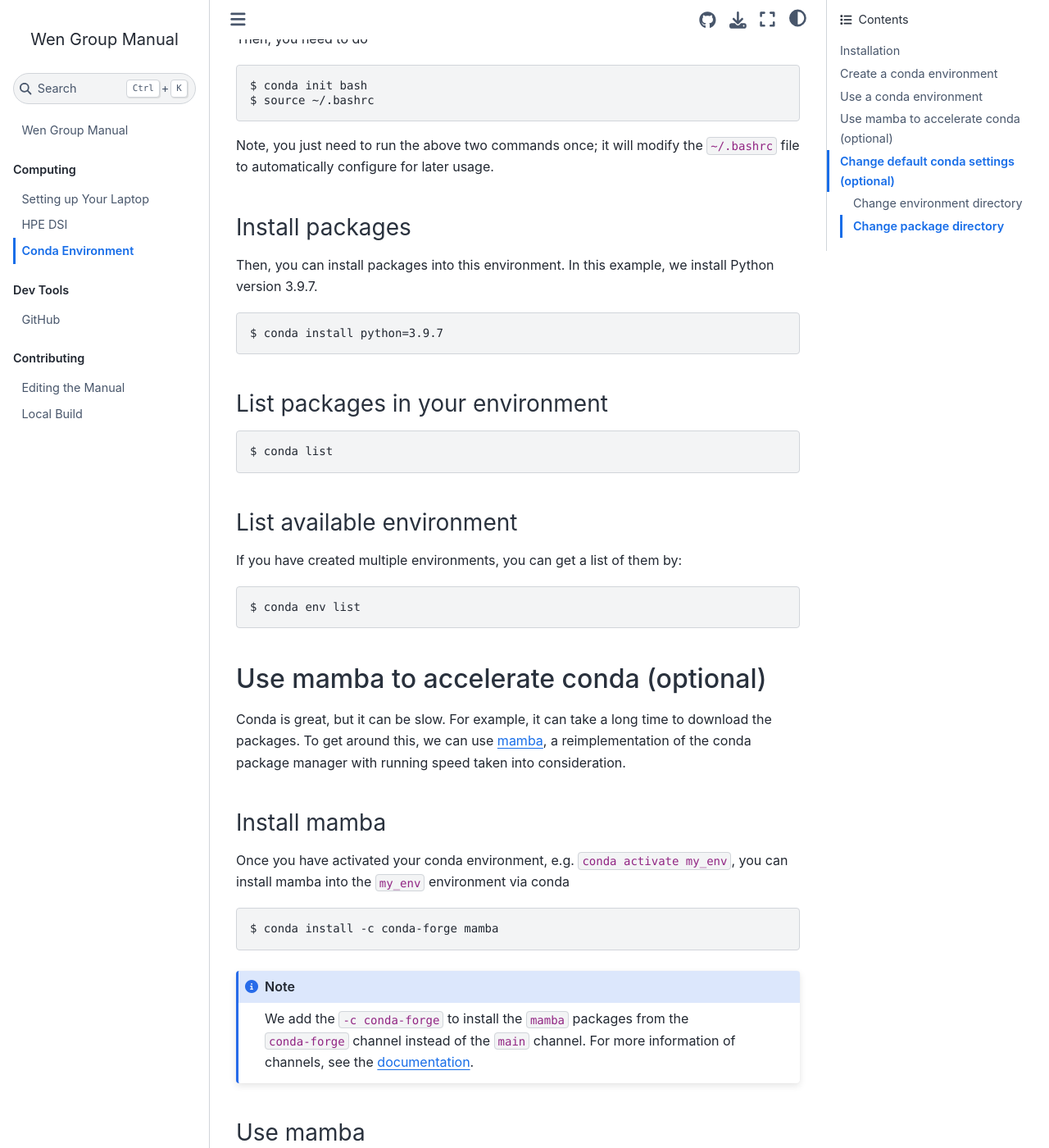
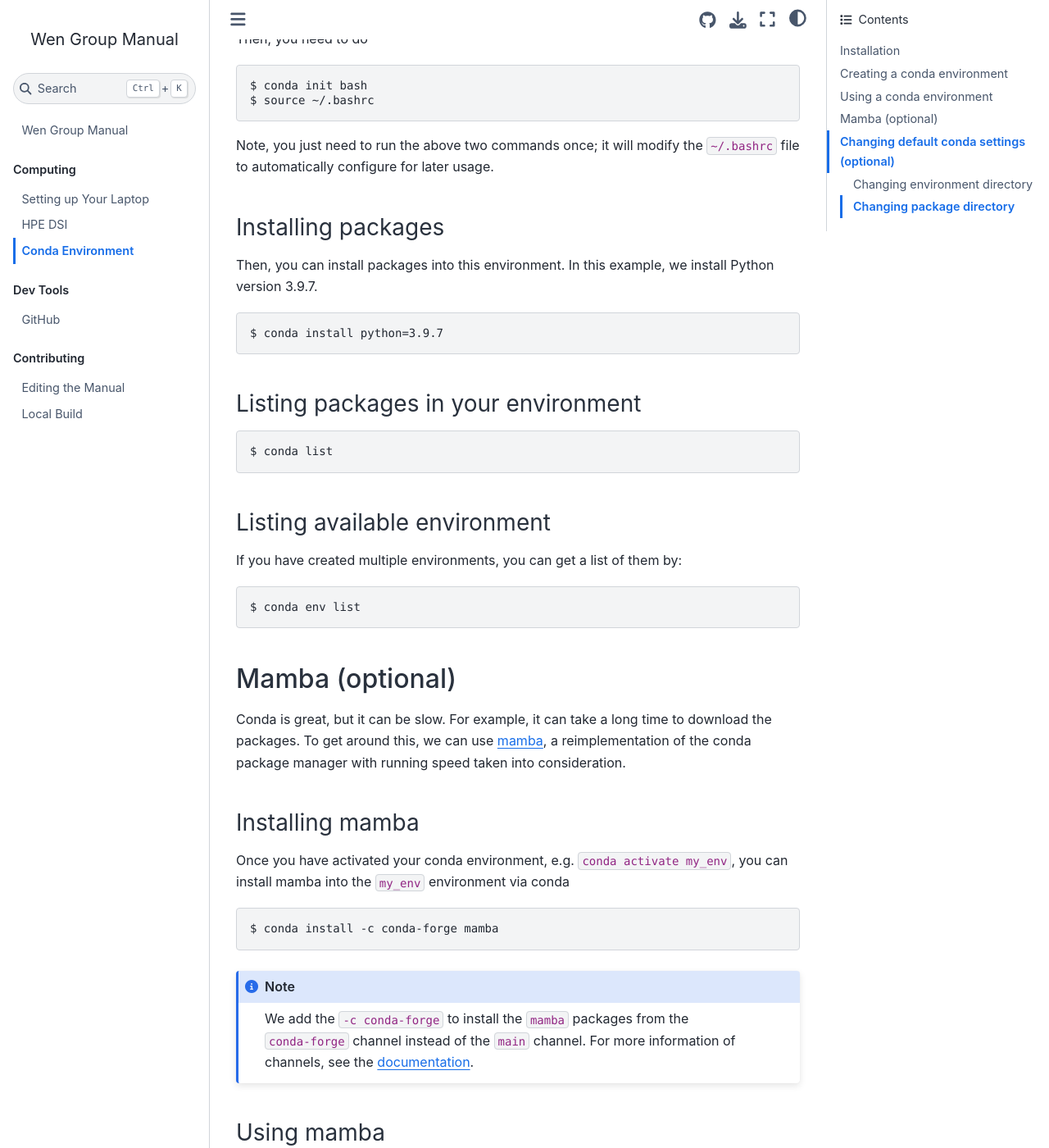
Before and after one commit to wengroup/group_manual, a Jupyter Book: the page built from docs/computing/conda.md, in a window 1280 px wide and 1400 px high, scrolled down 1853 px. Shown: the whole window at 82% size. Built offline with Jupyter Book 1.0.4 settings and Sphinx 7.4.7 and the Sphinx Book theme 1.1.4, drawn with Linux system fonts in a browser that asks for light colours; some of the changed text lies outside the part shown.

Commit message:
Update title to be nouns

````diff
--- a/docs/computing/conda.md
+++ b/docs/computing/conda.md
@@ -61,7 +61,7 @@ You can add the above line to your `~/.bashrc`. Then it will be automatically lo
 :::
 ::::
 
-## Create a conda environment
+## Creating a conda environment
 
 Once conda is installed, create a new environment using the below command. In this example, we create an environment named `my_env` (you can create multiple environments with different names).
 
@@ -69,7 +69,7 @@ Once conda is installed, create a new environment using the below command. In th
 $ conda create --name my_env
 ```
 
-## Use a conda environment
+## Using a conda environment
 
 To use the `my_env` conda environment, first activate it by:
 
@@ -103,7 +103,7 @@ $ source ~/.bashrc
 
 Note, you just need to run the above two commands once; it will modify the `~/.bashrc` file to automatically configure for later usage.
 
-### Install packages
+### Installing packages
 
 Then, you can install packages into this environment. In this example, we install Python version 3.9.7.
 
@@ -111,13 +111,13 @@ Then, you can install packages into this environment. In this example, we instal
 $ conda install python=3.9.7
 ```
 
-### List packages in your environment
+### Listing packages in your environment
 
 ```
 $ conda list
 ```
 
-### List available environment
+### Listing available environment
 
 If you have created multiple environments, you can get a list of them by:
 
@@ -125,11 +125,11 @@ If you have created multiple environments, you can get a list of them by:
 $ conda env list
 ```
 
-## Use mamba to accelerate conda (optional)
+## Mamba (optional)
 
 Conda is great, but it can be slow. For example, it can take a long time to download the packages. To get around this, we can use [mamba](https://github.com/mamba-org/mamba), a reimplementation of the conda package manager with running speed taken into consideration.
 
-### Install mamba
+### Installing mamba
 
 Once you have activated your conda environment, e.g. `conda activate my_env`, you can install mamba into the `my_env` environment via conda
 
@@ -141,7 +141,7 @@ $ conda install -c conda-forge mamba
 We add the `-c conda-forge` to install the `mamba` packages from the `conda-forge` channel instead of the `main` channel. For more information of channels, see the [documentation](https://docs.conda.io/projects/conda/en/latest/user-guide/concepts/channels.html).
 ```
 
-### Use mamba
+### Using mamba
 
 You can use `mamba` to do pretty much everything that `conda` can do by replacing the `conda` command by the `mamba` command. For example, you can install `pymatgen` via
 
@@ -149,7 +149,7 @@ You can use `mamba` to do pretty much everything that `conda` can do by replacin
 $ mamba install -c conda-forge pymatgen
 ```
 
-## Change default conda settings (optional)
+## Changing default conda settings (optional)
 
 ```{warning}
 This is not needed on your Mac; skip it.
@@ -157,7 +157,7 @@ This is not needed on your Mac; skip it.
 This is optional on HPE DSI clusters, but it is good to do it.
 ```
 
-### Change environment directory
+### Changing environment directory
 
 By default, if we create a new environment, it will be stored in the `$HOME` directory (e.g. `/home/<username>/.conda/envs`).
 Conda environments can sometimes get quite big, but each of us only has a quota of 10G for `$HOME`. This can easily lead to out-of-quota problem. We can change the default environment directory to avoid this.
@@ -205,7 +205,7 @@ which means `/project/wen/<username>/conda/envs` is now configured as the defaul
 
 Alternatively, you can open `~/.condarc` to see all the changes you've made. You can even directly edit it to remove the changes or add new ones.
 
-### Change package directory
+### Changing package directory
 
 Similarly, by default, when you install a package, it will first be downloaded to a place in your `$HOME`, i.e. `/home/<username>/.conda/pkgs`). You can change the default package storage directory as well to avoid out-of-quota problems.
 
````
Also changed, not shown: docs/computing/hpe_dsi.md (+18 -4 lines), docs/computing/laptop.md (+3 -3 lines), docs/contributing/local_build.md (+2 -2 lines).
